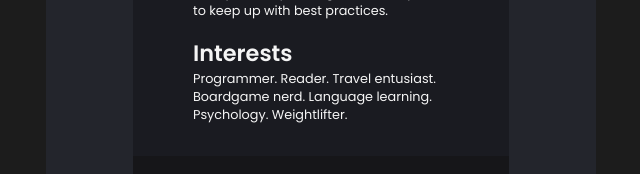
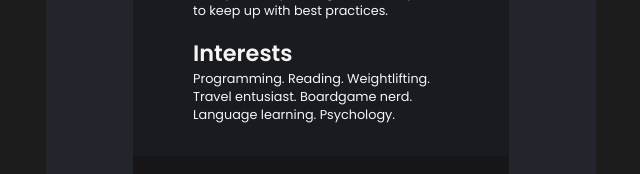
Before and after one commit to Sn1cke/REACT-Digital-business-card, a React (Vite) app: page / in a window 1280 px wide. Shown: the part 766-940 px from the top of the page, without its empty margins (319-959 px from the left). Built offline with nearby package versions, Linux system fonts and the light colour scheme.

Commit message:
Change interests

```diff
--- a/src/components/interests.tsx
+++ b/src/components/interests.tsx
@@ -5,8 +5,8 @@ export default function Interests() {
     <div className="interests-container">
       <h3>Interests</h3>
       <p>
-        Programmer. Reader. Travel entusiast. Boardgame nerd. Language learning.
-        Psychology. Weightlifter.
+        Programming. Reading. Weightlifting. Travel entusiast. Boardgame nerd.
+        Language learning. Psychology.
       </p>
     </div>
   );
```
